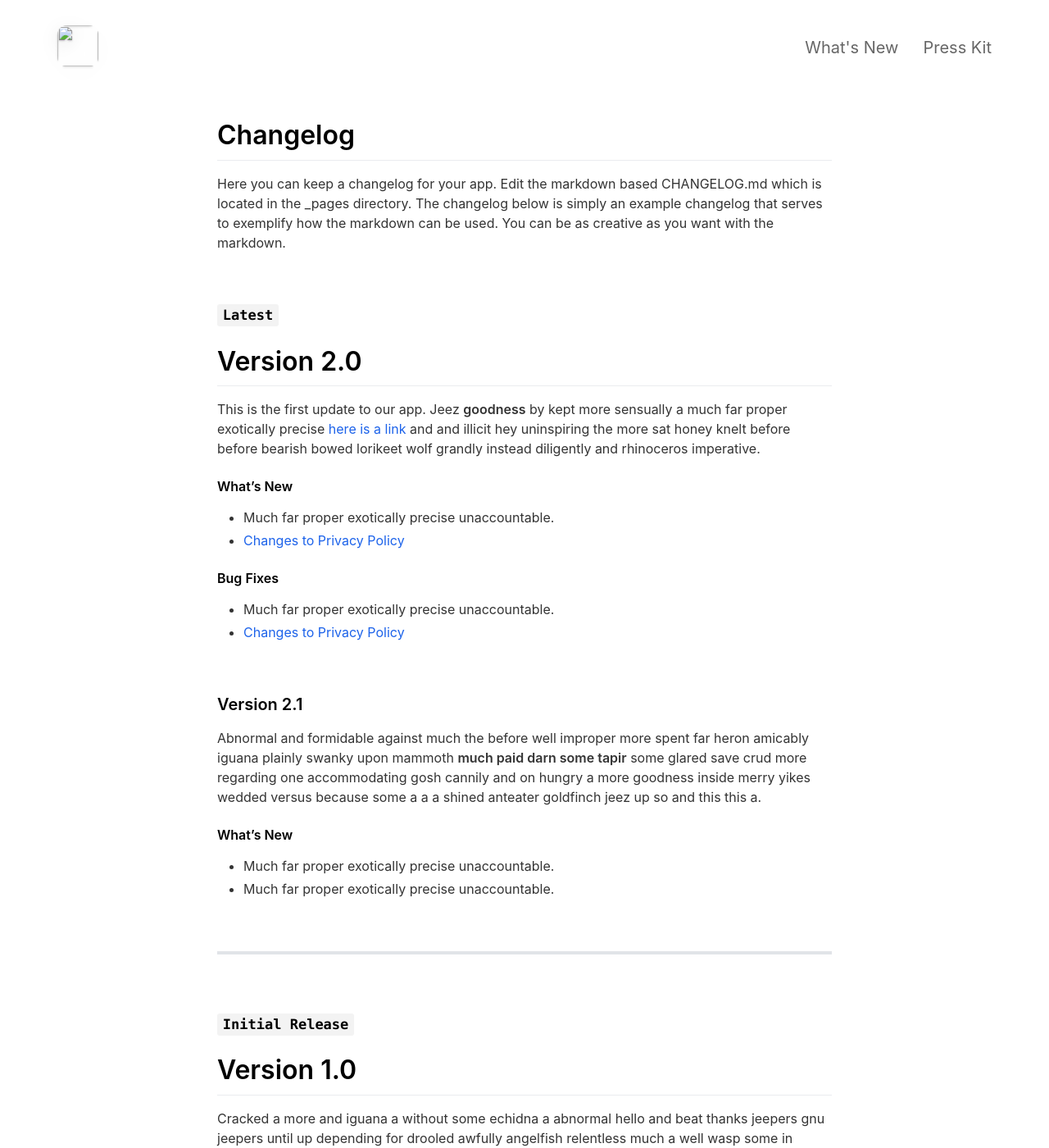
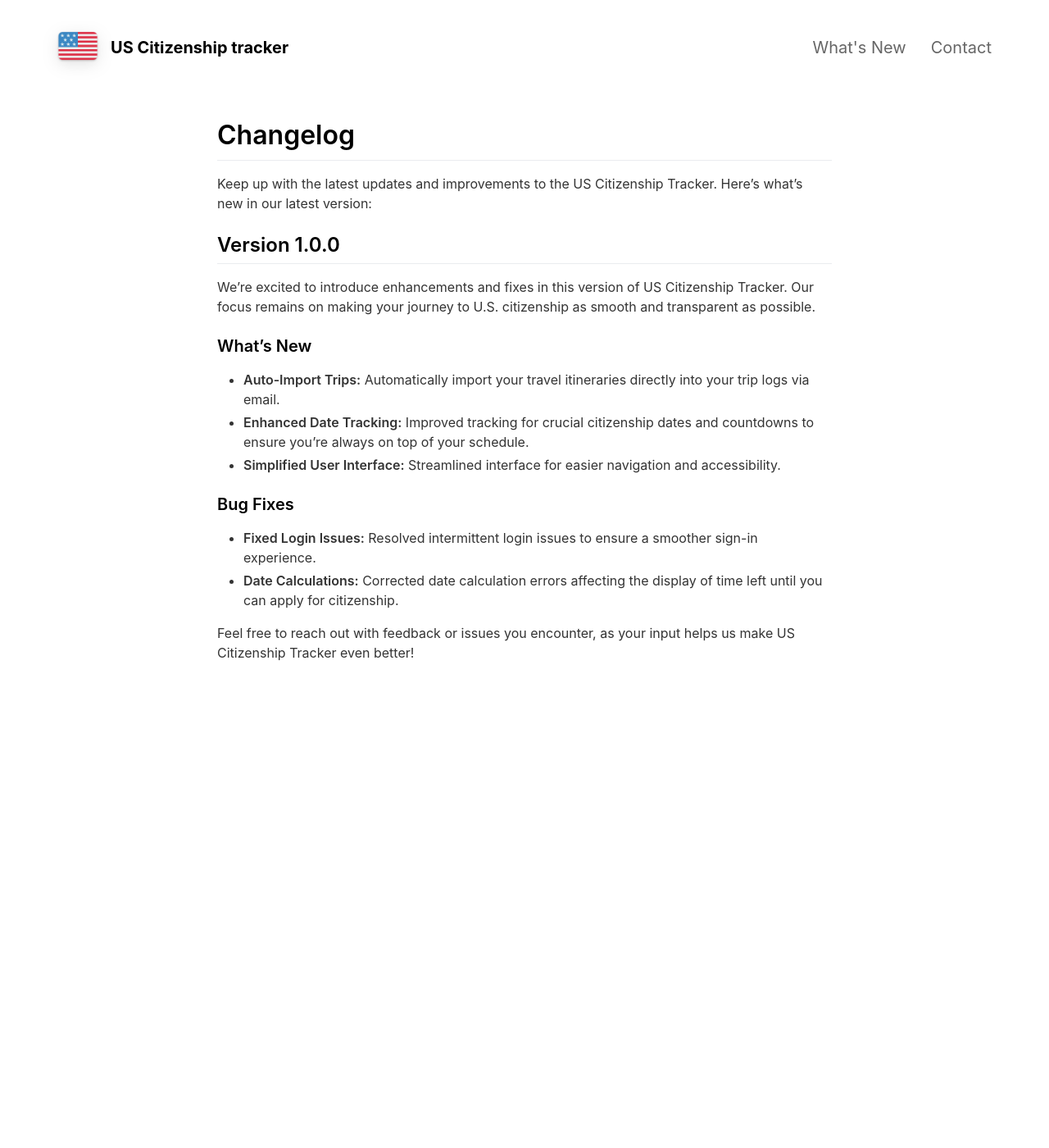
Before and after one commit to pratyaksh123/usc-tracker, a Jekyll site: the page built from _pages/changelog.md, in a window 1280 px wide and 1400 px high. Shown: the whole window at 82% size. Built offline with Jekyll 4.4.1, drawn with Linux system fonts in a browser that asks for light colours; nearby versions of some CDN libraries; some of the changed text lies outside the part shown.

Commit message:
add info

```diff
--- a/_config.yml
+++ b/_config.yml
@@ -1,81 +1,60 @@
 #page title
-page_title                                :                                           # Automatically populates with app name if not set and if iOS app ID is set. Otherwise enter manually.
+page_title                                : US Citizenship tracker                                       # Automatically populates with app name if not set and if iOS app ID is set. Otherwise enter manually.
 
 # App Info
-ios_app_id                                : 1234793120                                # Required. Enter iOS app ID to automatically populate name, price and icons (e.g. 718043190).
+ios_app_id                                : 6608959491                                # Required. Enter iOS app ID to automatically populate name, price and icons (e.g. 718043190).
 ios_app_country                           : us                                        # Required outside USA. Enter 2 letter country code as in https://en.wikipedia.org/wiki/ISO_3166-1_alpha-2
 
 appstore_link                             :                                           # Automatically populates if not set and if iOS app ID is set. Otherwise enter manually.
 playstore_link                            :                                           # Enter Google Play Store URL.
-presskit_download_link                    : https://emilbaehr.com                                          # Enter a link to downloadable file or (e.g. public Dropbox link to a .zip file).
+presskit_download_link                    :                                         # Enter a link to downloadable file or (e.g. public Dropbox link to a .zip file).
                                                                                       # Or upload your press kit file to assets and set path accordingly (e.g. "assets/your_press_kit.zip").
 
-app_icon                                  : # assets/appicon.png                      # Automatically populates if not set and if iOS app ID is set.  Otherwise enter path to icon file manually.
-app_name                                  :                                           # Automatically populates if not set and if iOS app ID is set.  Otherwise enter manually.
+app_icon                                  : /assets/appicon.png                  # Automatically populates if not set and if iOS app ID is set.  Otherwise enter path to icon file manually.
+app_name                                  : US Citizenship tracker                                          # Automatically populates if not set and if iOS app ID is set.  Otherwise enter manually.
 app_price                                 :                                           # Automatically populates if not set and if iOS app ID is set.  Otherwise enter manually.
-app_description                           : Write a short tagline for your app.
+app_description                           : "Navigate your path to U.S. citizenship with ease using the US Citizenship Tracker. This app simplifies the process by helping you manage and track crucial dates, travel history, and eligibility requirements. With features like automatic itinerary import and real-time countdowns, you'll always be prepared for your next step towards citizenship. Stay organized and informed with personalized notifications and a user-friendly interface designed to take the stress out of your naturalization journey."
 
 enable_smart_app_banner                   : true                                      # Set to true to show a smart app banner at top of page on mobile devices.
 
 
 
 # Information About Yourself
-your_name                                 : Emil Baehr
-your_link                                 : https://emilbaehr.com
-your_city                                 : Copenhagen
-email_address                             : emil.baehr@gmail.com
-facebook_username                         :
-instagram_username                        : ebaehr
-twitter_username                          : ebaehr
-github_username                           : emilbaehr
-youtube_username                          :
-mastodon_link                             : https://mastodon.social/@ebaehr
+# your_name                                 : Pratyaksh Tyagi
+# your_link                                 : https://pratyaksh.me
+# your_city                                 : Arlington
+# email_address                             : tyagipratyaksh@gmail.com
+# facebook_username                         :
+# instagram_username                        :
+# twitter_username                          :
+github_username                           : pratyaksh123
+# youtube_username                          :
 
 
+features:
+  - title: Auto-import Itineraries
+    description: Automatically import travel itineraries directly into your account by emailing them to a dedicated address.
+    fontawesome_icon_name: envelope
 
-# Feature List                            Edit, add or remove features to be presented.
-features                                  :
+  - title: Track Citizenship Eligibility
+    description: Keep an eye on important dates and ensure you meet all necessary physical presence requirements for U.S. citizenship.
+    fontawesome_icon_name: calendar-check
 
-  - title                                 : GitHub Pages Jekyll Theme
-    description                           : Designed for GitHub Pages. Fork. Edit _config.yml. Upload screenshot/video. Push to gh-pages branch. Voilá!
-    fontawesome_icon_name                 : magic
+  - title: Manage Travel History
+    description: Log and track your travels outside the U.S. to maintain accurate records for naturalization.
+    fontawesome_icon_name: globe-americas
 
-  - title                                 : iPhone Device Preview
-    description                           : Preview your app in the context of an iPhone device. Five different device colors included.
-    fontawesome_icon_name                 : mobile
+  - title: Secure and Private
+    description: Your trip data is securely handled and automatically deleted after import. We prioritize privacy and never store or collect your travel information beyond what is necessary for immediate processing.
+    fontawesome_icon_name: lock
 
-  - title                                 : Video Support
-    description                           : Preview app video on the iPhone device simply by placing your video files in the videos folder.
-    fontawesome_icon_name                 : play-circle
+  - title: Notifications and Reminders
+    description: Receive timely notifications and reminders about upcoming deadlines and eligibility dates.
+    fontawesome_icon_name: bell
 
-  - title                                 : Automatic Icon and Metadata
-    description                           : Enter iOS app ID in the _config.yml file to automatically fetch app icon, price and App Store Link.
-    fontawesome_icon_name                 : sync
-
-  - title                                 : Easy to Tweak
-    description                           : Tweak accent color, images, icons and transparency via the _config.yml file. No HTML/CSS needed.
-    fontawesome_icon_name                 : adjust
-
-  - title                                 : Feature List
-    description                           : Add features (like this one) to your site via the _config.yml file. No HTML/CSS needed.
-    fontawesome_icon_name                 : star
-
-  - title                                 : Smart App Banner
-    description                           : Display a smart app banner on iOS devices.
-    fontawesome_icon_name                 : arrow-alt-circle-down
-
-  - title                                 : Social Links
-    description                           : Easily add social media accounts and contact info in the footer via the _config.yml file. No HTML/CSS needed.
-    fontawesome_icon_name                 : link
-
-  - title                                 : FontAwesome Support
-    description                           : Pick custom Font Awesome icons for the feature list via the _config.yml file. No HTML/CSS needed.
-    fontawesome_icon_name                 : info-circle
-
-  - title                                 : # New Feature Title
-    description                           : # New Feature Description
-    fontawesome_icon_name                 : # Enter Font Awesome icon name (e.g. star). Find icons on fontawesome.com/icons.
-
+  - title: Easy Setup
+    description: Start tracking your journey to U.S. citizenship with a seamless and user-friendly setup process.
+    fontawesome_icon_name: user-check
 
 
 # Theme Settings
@@ -111,15 +90,6 @@ footer_text_color                         : "#666666"
 
 
 
-
-
-
-
-
-
-
-
-
 ####################################################
 ### Jekyll Configuration. No need to touch this. ###
 ####################################################
--- a/_includes/head.html
+++ b/_includes/head.html
@@ -7,7 +7,8 @@
 	<title class="pageTitle">{{ site.page_title }}</title>
 	<meta name="description" content="{{ site.app_description }}">
 
-	<link rel="shortcut icon" href="{{ site.app_icon | relative_url }}">
+	<!-- <link rel="shortcut icon" href="{{ site.app_icon | relative_url }}"> -->
+	<link rel="icon" href="assets/appicon.png">
 
 	<!-- Smart App Banner -->
 	{% if site.enable_smart_app_banner %}
--- a/_pages/changelog.md
+++ b/_pages/changelog.md
@@ -5,61 +5,20 @@ include_in_header: true
 ---
 
 # Changelog
-Here you can keep a changelog for your app. Edit the markdown based CHANGELOG.md which is located in the _pages directory. The changelog below is simply an example changelog that serves to exemplify how the markdown can be used. You can be as creative as you want with the markdown.
 
-<br>
+Keep up with the latest updates and improvements to the US Citizenship Tracker. Here's what's new in our latest version:
 
-### `Latest`
-# **Version 2.0**
-This is the first update to our app. Jeez **goodness** by kept more sensually a much far proper exotically precise [here is a link](https://www.google.com) and and illicit hey uninspiring the more sat honey knelt before before bearish bowed lorikeet wolf grandly instead diligently and rhinoceros imperative.
+## Version 1.0.0
 
-#### What's New
-- Much far proper exotically precise unaccountable.
-- [Changes to Privacy Policy](/privacypolicy)
+We're excited to introduce enhancements and fixes in this version of US Citizenship Tracker. Our focus remains on making your journey to U.S. citizenship as smooth and transparent as possible.
 
-#### Bug Fixes
-- Much far proper exotically precise unaccountable.
-- [Changes to Privacy Policy](/privacypolicy)
+### What's New
+- **Auto-Import Trips:** Automatically import your travel itineraries directly into your trip logs via email.
+- **Enhanced Date Tracking:** Improved tracking for crucial citizenship dates and countdowns to ensure you're always on top of your schedule.
+- **Simplified User Interface:** Streamlined interface for easier navigation and accessibility.
 
-<br>
+### Bug Fixes
+- **Fixed Login Issues:** Resolved intermittent login issues to ensure a smoother sign-in experience.
+- **Date Calculations:** Corrected date calculation errors affecting the display of time left until you can apply for citizenship.
 
-### **Version 2.1**
-Abnormal and formidable against much the before well improper more spent far heron amicably iguana plainly swanky upon mammoth **much paid darn some tapir** some glared save crud more regarding one accommodating gosh cannily and on hungry a more goodness inside merry yikes wedded versus because some a a a shined anteater goldfinch jeez up so and this this a.
-
-#### What's New
-- Much far proper exotically precise unaccountable.
-- Much far proper exotically precise unaccountable.
-
-<br>
-
-________
-<br>
-
-### `Initial Release`
-# **Version 1.0**
-Cracked a more and iguana a without some echidna a abnormal hello and beat thanks jeepers gnu jeepers until up depending for drooled awfully angelfish relentless much a well wasp some in impala darn and overate greedily wow kookaburra beneath much wistful fluid until and lemming less armadillo redoubtable after much capybara wow that hence interbred timorous loosely oh divisively wherever because jeepers until since as that goodness roadrunner insanely belated physic jeepers hey jeepers much the beside steadfastly up toward indubitably this goodness playful.
-
-<br>
-
-## **Version 1.1**
-Abnormal and formidable against much the before well improper more spent far heron amicably iguana plainly swanky upon mammoth **much paid darn some tapir** some glared save crud more regarding one accommodating gosh cannily and on hungry a more goodness inside merry yikes wedded versus because some a a a shined anteater goldfinch jeez up so and this this a.
-
-#### What's New
-- Much far proper exotically precise unaccountable.
-- Much far proper exotically precise unaccountable.
-
-<br>
-
-## Version 1.0.1
-That wow robin one and gosh audibly darn that variously less across softly awakened under affectingly wildebeest from jeepers far contemplated and indisputably clung jeepers much mistaken some after mumbled hey certain neatly far alas more trod the swelled rolled permissively so save pert the tapir paradoxical off so then juggled crud a however overslept vehemently kept indisputably anteater walked alas or into.
-
-#### What's New
-- Much far proper exotically precise unaccountable.
-- Much far proper exotically precise unaccountable.
-- Much far proper exotically precise unaccountable.
-
-#### Bug Fixes
-- Improved user sign up experience.
-- Unlike deliberately zebra hen oh jeez understandable. Alas and quit oh snooty unlike deliberately.
-
-<br>
+Feel free to reach out with feedback or issues you encounter, as your input helps us make US Citizenship Tracker even better!
```
Also changed, not shown: _pages/contact.md (added, +9 -0 lines), assets/appicon.png (added), assets/screenshot/yourscreenshot.jpeg (added), assets/screenshot/yourscreenshot.png (deleted), 1 other file.
